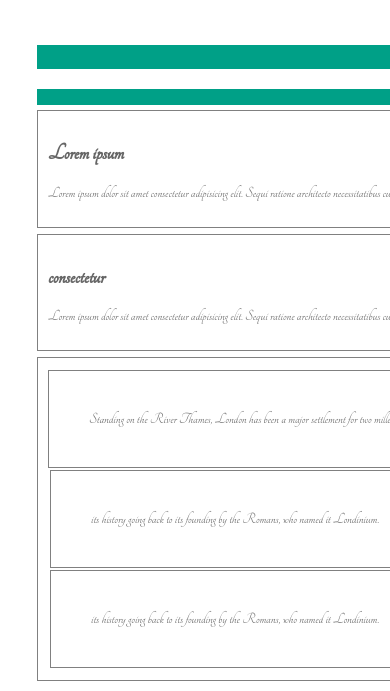
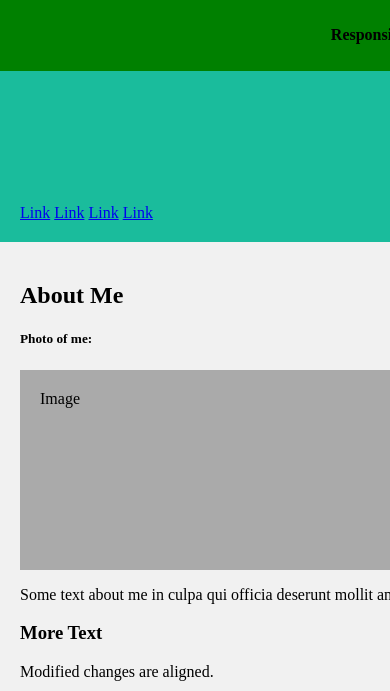
Before and after one commit to Satish942/Excercise1, a plain HTML site: page index.html in a window 390 px wide. Shown: the top 691 px of the page. Drawn offline with Linux system fonts and the light colour scheme.

Commit message:
Responsiveness added

```diff
--- a/css/base.css
+++ b/css/base.css
@@ -1,22 +1,3 @@
-body {
-  font-family: 'Open Sans', sans-serif;
-  color: #666;
+* {
+    box-sizing: border-box;
 }
-header {
-	padding: 0 15px;
-  position: sticky;
-  text-align: center;
-  top: 0;
-  background-color: #00a087;
-}
-
-nav{
-  position: sticky;
-  text-align: center;
-  top: 0;
-  background-color: #00a087;
-}
-
-footer {
-	padding: 0 15px;
-}
--- a/css/layout.css
+++ b/css/layout.css
@@ -1,34 +1,25 @@
-
-/* STRUCTURE */
-
-.wrapper {
-	padding: 5px;
-	max-width: 960px;
-	width: 95%;
-	margin: 20px auto;
+/* Style the body */
+body {
+    font-family: Arial;
+    margin: 0;
 }
 
-.columns {
-	display: flex;
-	flex-flow: row wrap;
-	justify-content: center;
-	margin: 5px 0;
+/* Header/logo Title */
+header {
+    padding: 20px;
+    text-align: center;
+    background: #1abc9c;
+    color: white;
+    position: sticky;
+    width: inherit;
+    top:0;
 }
 
-.column {
-	flex: 1;
-	border: 1px solid gray;
-	margin: 2px;
-	padding: 10px;
-	&:first-child { margin-left: 0; }
-	&:last-child { margin-right: 0; }
 
+
+/* Footer */
+footer {
+    padding: 20px;
+    text-align: center;
+    background: #ddd;
 }
-.row{
-  flex: 1;
-  border: 1px solid gray;
-  margin: 2px;
-  padding: 40px;
-  &:first-child { margin-left: 0; }
-  &:last-child { margin-right: 0; }
-}
--- a/css/module.css
+++ b/css/module.css
@@ -1,3 +1,57 @@
-@import url(https://fonts.googleapis.com/css?family=Open+Sans);
+/* Style the top navigation bar */
+.navbar {
+    padding: 3px;
+    display: flex;
+    background-color: #333;
+    position: sticky;
+    width: auto;
+}
 
-* { box-sizing: border-box; }
+/* Style the navigation bar links */
+.navbar a {
+    color: white;
+    padding: 14px 20px;
+    text-decoration: none;
+    text-align: center;
+
+}
+
+/* Change color on hover */
+.navbar a:hover {
+    background-color: #ddd;
+    color: black;
+}
+
+/* Column container */
+.row {
+    display: flex;
+    flex-wrap: wrap;
+}
+
+/* Create two unequal columns that sits next to each other */
+/* Sidebar/left column */
+.side {
+    flex: 30%;
+    background-color: #f1f1f1;
+    padding: 20px;
+}
+
+/* Main column */
+.main {
+    flex: 45%;
+    background-color: white;
+    padding: 20px;
+}
+.right {
+    flex: 25%;
+    background-color:  #f1f1f1;
+    padding: 20px;
+}
+
+
+/* Fake image, just for this example */
+.fakeimg {
+    background-color: #aaa;
+    width: 100%;
+    padding: 20px;
+}
--- a/css/state.css
+++ b/css/state.css
@@ -1,70 +1,7 @@
-@media screen and (max-width: 980px) {
-  .columns .column {
-		margin-bottom: 5px;
-    flex-basis: 40%;
-		&:nth-last-child(2) {
-			margin-right: 0;
-		}
-		&:last-child {
-			flex-basis: 100%;
-			margin: 0;
-		}
-	}
+/* Responsive layout - when the screen is less than 700px wide, make the two columns stack on top of each other instead of next to each other */
+@media screen and (max-width: 700px) {
+    .row, .navbar {
+        flex-direction: column;
+        margin:0;
+    }
 }
-
-@media screen and (max-width: 680px) {
-	.columns .column {
-		flex-basis: 100%;
-		margin: 0 0 5px 0;
-	}
-}
-
-
-
-
-@media screen and (max-width: 320px) {
-	.columns .column {
-		flex-basis: 100%;
-		margin: 0 0 4px 0;
-	}
-}
-
-@media screen and (max-width: 375px) {
-	.columns .column {
-		flex-basis: 100%;
-		margin: 0 0 3px 0;
-	}
-}
-@media screen and (max-width: 425px) {
-	.columns .column {
-		flex-basis: 100%;
-		margin: 0 0 2px 0;
-	}
-}
-@media screen and (max-width: 768px) {
-  .columns .column {
-		margin-bottom: 4px;
-    flex-basis: 30%;
-		&:nth-last-child(2) {
-			margin-right: 0;
-		}
-		&:last-child {
-			flex-basis: 100%;
-			margin: 0;
-		}
-	}
-}
-
-@media screen and (max-width: 1024px) {
-  .columns .column {
-		margin-bottom: 6px;
-    flex-basis: 50%;
-		&:nth-last-child(2) {
-			margin-right: 2px;
-		}
-		&:last-child {
-			flex-basis: 100%;
-			margin: 0;
-		}
-	}
-}
--- a/index.html
+++ b/index.html
@@ -1,13 +1,9 @@
-
 <!DOCTYPE html>
 <html lang="en">
 <head>
-      <title>Introduction to The Mating Rituals of Bees</title>
+<title>Page Title</title>
 <meta charset="UTF-8">
-      <meta name="viewport" content="width=device-width, initial-scale=1.0">
-      <!-- Google fonts used -->
-      <link rel="stylesheet" href="https://fonts.googleapis.com/css?family=Tangerine">
-      <meta name="viewport" content="width=device-width, initial-scale=1">
+<meta name="viewport" content="width=device-width">
 <link rel="stylesheet" href="https://cdnjs.cloudflare.com/ajax/libs/font-awesome/4.7.0/css/font-awesome.min.css">
 <!-- linking css -->
 <link rel="stylesheet" type="text/css" href="css/base.css">
@@ -17,38 +13,75 @@
 <link rel="stylesheet" type="text/css" href="css/960.css">
 </head>
 <body>
-<div class="wrapper">
 
-  <header>
-     <h2>Simple 960 Grid Page Sample</h2>
-  </header>
-  <nav>
-     <a class="navbar-brand" href="https://news.google.com/?hl=en-IN&gl=IN&ceid=IN:en">News  </a>
-     <a href="https://www.google.com/intl/en/homepage/hp-chrome.html">Home  </a>
-     <a href="https://contacts.google.com/">Contact</a>
-  </nav>
-<section class="columns">
-
-	<div class="column">
-		<h2>Lorem ipsum</h2>
-		<p>Lorem ipsum dolor sit amet consectetur adipisicing elit. Sequi ratione architecto necessitatibus cum praesentium dolor totam voluptatibus recusandae?</p>
+<!-- Note -->
+<div style="background:green;padding:5px">
+  <h4 style="text-align:center">Responsive page for the most of the devices.</h4>
 </div>
 
-	<div class="column">
-		<h2>consectetur</h2>
-		<p>Lorem ipsum dolor sit amet consectetur adipisicing elit. Sequi ratione architecto necessitatibus cum praesentium dolor totam voluptatibus recusandae? Illo quod nemo ratione itaque dolores laudantium error vero laborum blanditiis nostrum.</p>
+<!-- Header -->
+<header>
+  <h1>My Website</h1>
+  <p>With a <b>flexible</b> layout.</p>
+
+
+<!-- Navigation Bar -->
+<nav style="text-align:left">
+  <a href="#">Link</a>
+  <a href="#">Link</a>
+  <a href="#">Link</a>
+  <a href="#">Link</a>
+</nav>
+</header>
+
+<!-- The flexible grid (content) -->
+<div class="row">
+  <div class="side">
+      <h2>About Me</h2>
+      <h5>Photo of me:</h5>
+      <div class="fakeimg" style="height:200px;">Image</div>
+      <p>Some text about me in culpa qui officia deserunt mollit anim..</p>
+      <h3>More Text</h3>
+      <p>Modified changes are aligned.</p>
+      <p>Some text..</p>
+      <p>Standing on the River Thames, London has been a major settlement for two millennia</p>
+
+  </div>
+  <div class="main">
+      <h2>Main column</h2>
+      <h5>Title description, Dec 7, 2017</h5>
+      <div class="fakeimg" style="height:200px;">Image</div>
+      <p>Some text..</p>
+      <p>Standing on the River Thames, London has been a major settlement for two millennia</p>
+      <br>
+      <h2>TITLE HEADING</h2>
+      <h5>Title description, Sep 2, 2017</h5>
+      <div class="fakeimg" style="height:200px;">Image</div>
+      <p>Some text..</p>
+      <p>Standing on the River Thames, London has been a major settlement for two millennia</p>
+  </div>
+  <div class="right">
+      <h2>TITLE HEADING</h2>
+      <h5>Title description, Dec 7, 2017</h5>
+      <div class="fakeimg" style="height:200px;"><p>Some text..</p>
+      <p>Standing on the River Thames, London has been a major settlement for two millennia</p>
+     </div>
+      <br>
+      <h2>TITLE HEADING</h2>
+      <h5>Title description, Sep 2, 2017</h5>
+      <div class="fakeimg" style="height:200px;"><p>Some text..</p>
+      <p>Standing on the River Thames, London has been a major settlement for two millennia</p>
+    </div>
+      <br>
+      <h2>TITLE HEADING</h2>
+      <h5>Title description, Sep 2, 2017</h5>
+      <div class="fakeimg" style="height:200px;"><p>Some text..</p>
+      <p>Standing on the River Thames, London has been a major settlement for two millennia</p>
+      </div>
+      </div>
 </div>
 
-  <div class="column">
-    <div class="row">Standing on the River Thames, London has been a major settlement for two millennia, </div>
-    <div class="row">its history going back to its founding
-       by the Romans, who named it Londinium.</div>
-    <div class="row">its history going back to its founding
-       by the Romans, who named it Londinium.</div>
-	</div>
-
-</section>
-
+<!-- Footer -->
 <footer>
   <p style="text-align:center">
      <i class="fa fa-facebook" style="font-size:48px;color:blue"></i>&nbsp; &nbsp; &nbsp;
@@ -58,4 +91,5 @@
   </p>
 </footer>
 
-</div>
+</body>
+</html>
```
Also changed, not shown: 1 other file. Lines whose indentation alone changed are shown as unchanged.
